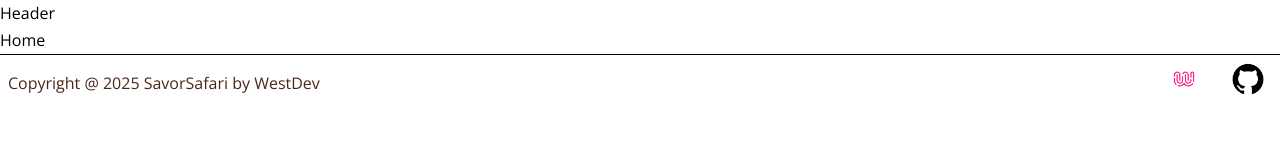
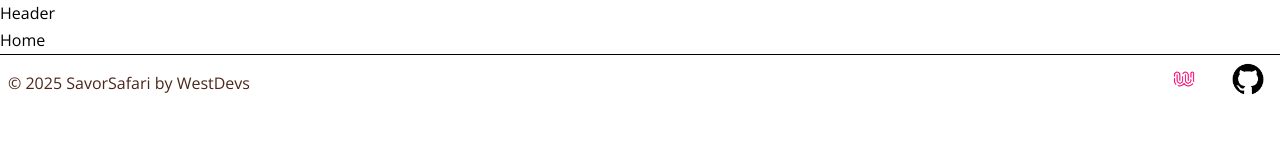
Before and after one commit to wildcodeschool-2025-03/JS-WestDevs-P2-SavorSafari, a React (Vite) app in the folder client/: page / in a window 1280 px wide. Shown: the top 160 px of the page. Built offline with nearby package versions, Linux system fonts and the light colour scheme.

Commit message:
modification copyright

```diff
--- a/client/src/components/Footer/Footer.tsx
+++ b/client/src/components/Footer/Footer.tsx
@@ -3,7 +3,7 @@ import "./Footer.css";
 const Footer = () => {
   return (
     <footer className="class-footer">
-      <p>Copyright @ 2025 SavorSafari by WestDev</p>
+      <p>© 2025 SavorSafari by WestDevs</p>
       <nav className="icon-footer">
         <a href="https://www.wildcodeschool.com/">
           <img
```
